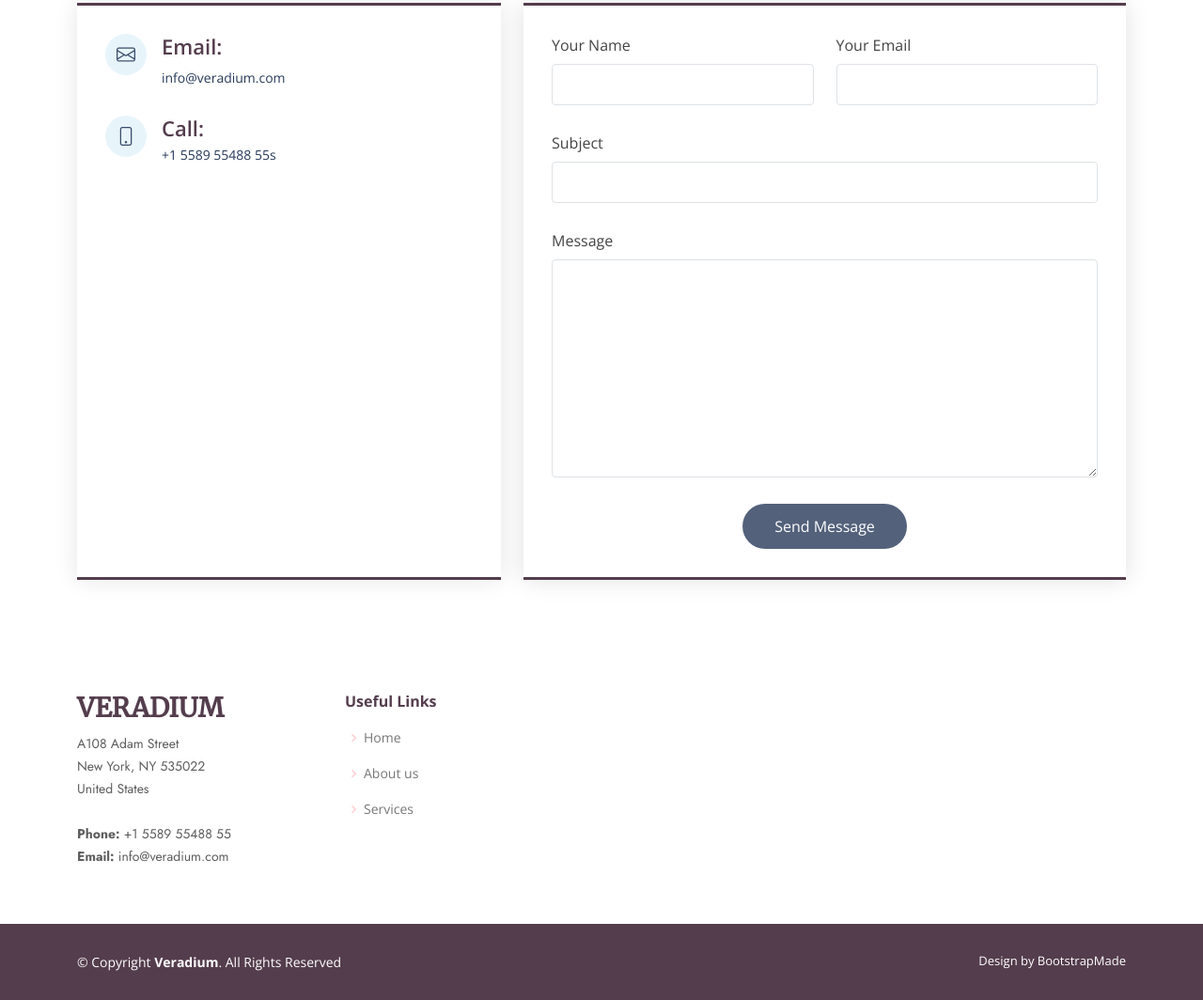
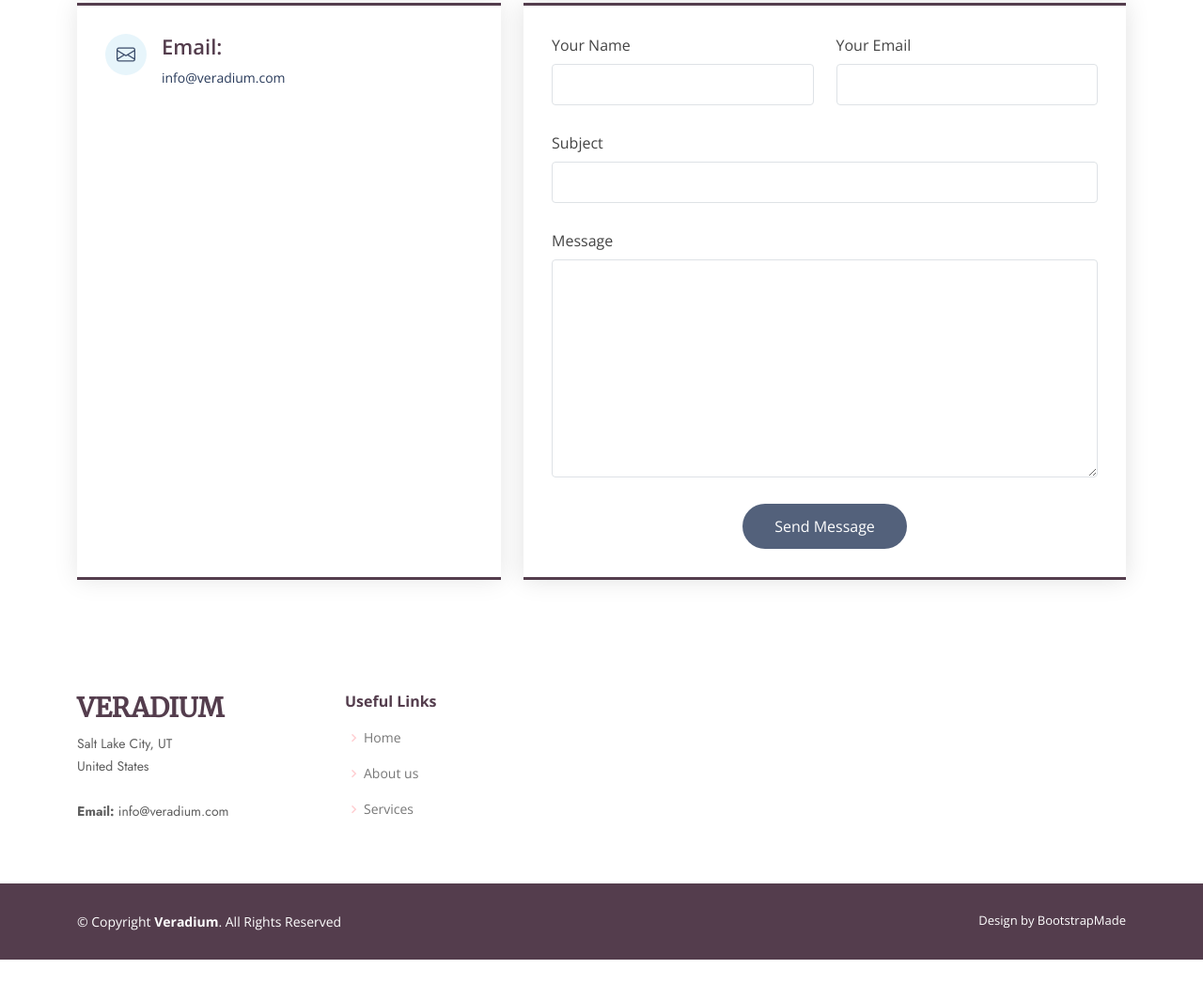
Before and after one commit to philemn/Veradium, a plain HTML site: page index.html in a window 1280 px wide. Shown: the part 2080-3144 px from the top of the page at 94% size. After the commit the page ends 3101 px from the top, so only its background shows below. Drawn offline with nearby package versions, Linux system fonts and the light colour scheme.

Commit message:
Removing phone and address

```diff
--- a/index.html
+++ b/index.html
@@ -700,11 +700,11 @@
                 <p>info@veradium.com</p>
               </div>
 
-              <div class="phone">
+              <!-- <div class="phone">
                 <i class="bi bi-phone"></i>
                 <h4>Call:</h4>
                 <p>+1 5589 55488 55s</p>
-              </div>
+              </div> -->
 
               <!-- <iframe src="https://www.google.com/maps/embed?pb=!1m14!1m8!1m3!1d12097.433213460943!2d-74.0062269!3d40.7101282!3m2!1i1024!2i768!4f13.1!3m3!1m2!1s0x0%3A0xb89d1fe6bc499443!2sDowntown+Conference+Center!5e0!3m2!1smk!2sbg!4v1539943755621" frameborder="0" style="border:0; width: 100%; height: 290px;" allowfullscreen></iframe> -->
             </div>
@@ -771,10 +771,10 @@
           <div class="col-lg-3 col-md-6 footer-contact">
             <h3 class="font-company">Veradium</h3>
             <p>
-              A108 Adam Street <br>
-              New York, NY 535022<br>
+              <!-- A108 Adam Street <br> -->
+              Salt Lake City, UT<br>
               United States <br><br>
-              <strong>Phone:</strong> +1 5589 55488 55<br>
+              <!-- <strong>Phone:</strong> +1 5589 55488 55<br> -->
               <strong>Email:</strong> info@veradium.com<br>
             </p>
           </div>
```
